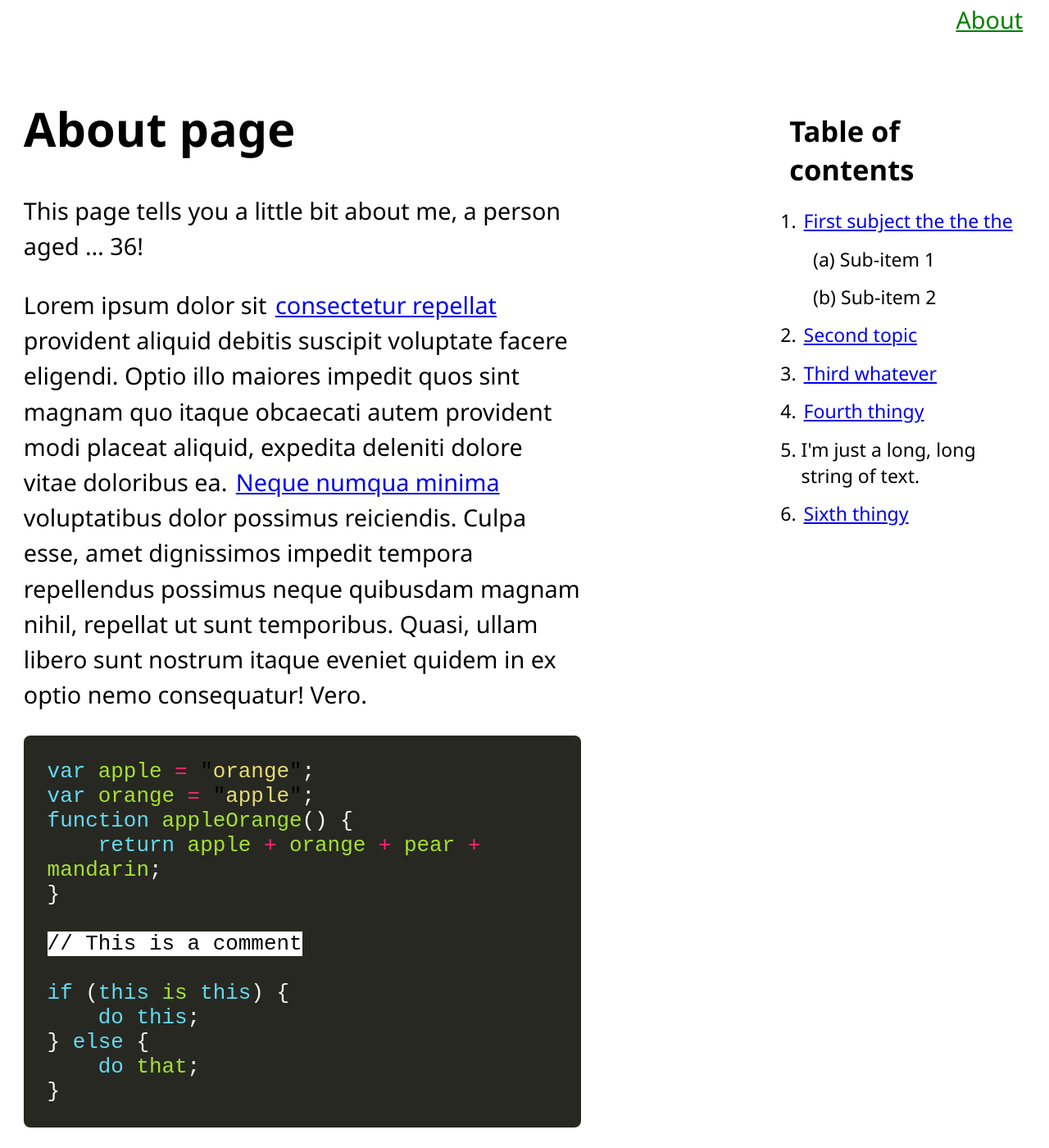
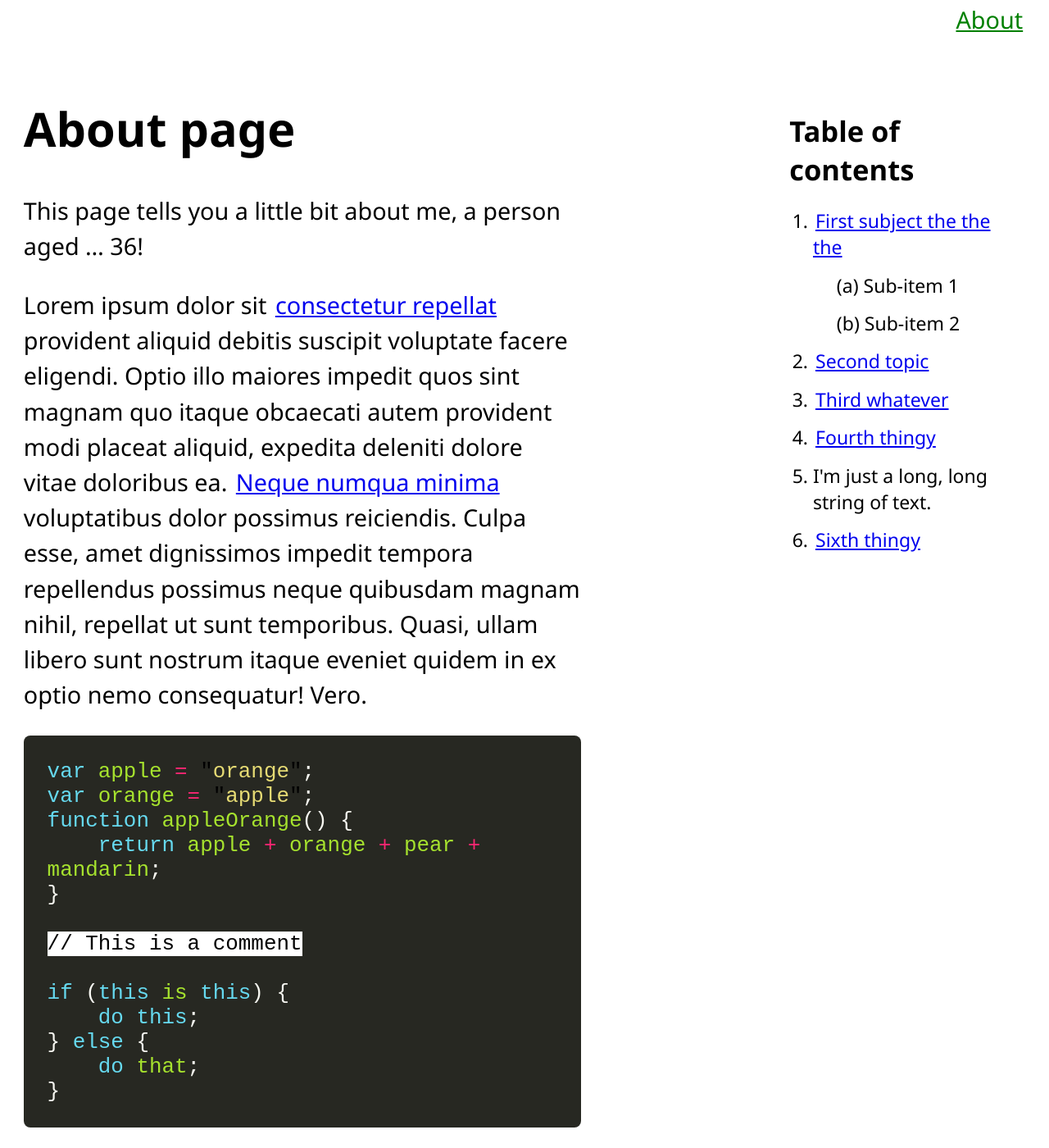
Before and after one commit to denismcdonald/blog, a Jekyll site: the page built from about.md, in a window 1280 px wide and 1400 px high, scrolled down 230 px. Shown: the whole window at 82% size. Built offline with Jekyll 4.4.1, drawn with Linux system fonts in a browser that asks for light colours.

Commit message:
TOC improvements

```diff
--- a/_sass/main.scss
+++ b/_sass/main.scss
@@ -246,7 +246,7 @@ Breakpoint 2 (Table of contents appears)
 
 
     .toc ul {
-        padding-left: 0.5rem;
+        padding-left: 1rem;
     }
 
 
```
Also changed, not shown: 1 other file.
